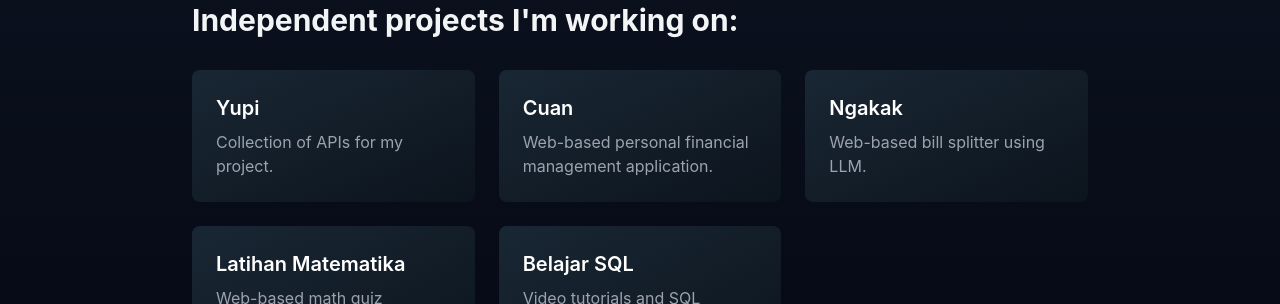
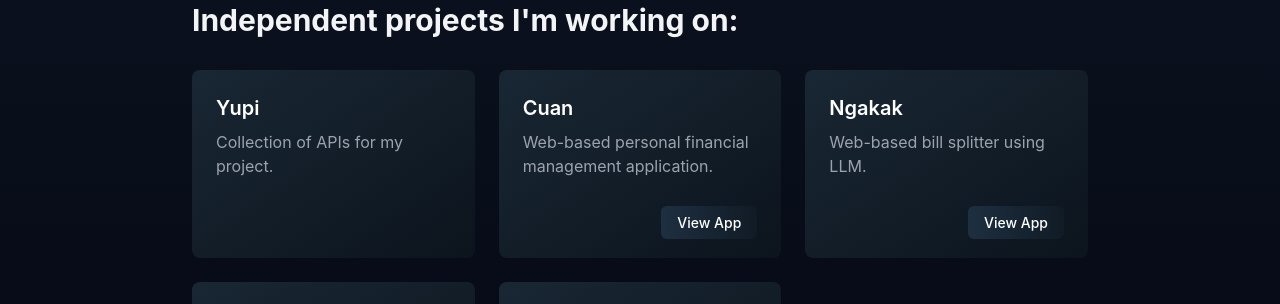
Before and after one commit to yudopr11/yulog, a React (Vite) app: page / in a window 1280 px wide. Shown: the part 496-800 px from the top of the page. Built offline with nearby package versions, Linux system fonts and the light colour scheme.

Commit message:
add cta in project card

```diff
--- a/src/components/Home.tsx
+++ b/src/components/Home.tsx
@@ -85,27 +85,29 @@ export default function Home() {
 
               <div className="grid grid-cols-1 md:grid-cols-3 gap-6">
                 <ProjectCard
-                  to="https://github.com/yudopr11/yupi"
+                  repoLink="https://github.com/yudopr11/yupi"
                   title="Yupi"
                   description="Collection of APIs for my project."
                 />
                 <ProjectCard
-                  to="https://github.com/yudopr11/cuan"
+                  repoLink="https://github.com/yudopr11/cuan"
+                  demoLink="https://cuan.yudopr.dev"
                   title="Cuan"
                   description="Web-based personal financial management application."
                 />
                 <ProjectCard
-                  to="https://github.com/yudopr11/ngakak"
+                  repoLink="https://github.com/yudopr11/ngakak"
+                  demoLink="https://ngakak.yudopr.dev"
                   title="Ngakak"
                   description="Web-based bill splitter using LLM."
                 />
                 <ProjectCard
-                  to="https://github.com/yudopr11/latihan-matematika"
+                  repoLink="https://github.com/yudopr11/latihan-matematika"
                   title="Latihan Matematika"
                   description="Web-based math quiz application for high school students."
                 />
                 <ProjectCard
-                  to="https://youtube.com/playlist?list=PLNxndFN0gO42oBYLVsXBrTsKW7aAPEbQP&si=l5crWKP-WnAFoKhr"
+                  repoLink="https://youtube.com/playlist?list=PLNxndFN0gO42oBYLVsXBrTsKW7aAPEbQP&si=l5crWKP-WnAFoKhr"
                   title="Belajar SQL"
                   description="Video tutorials and SQL exercises for beginners."
                 />
--- a/src/components/common/ProjectCard.tsx
+++ b/src/components/common/ProjectCard.tsx
@@ -1,26 +1,60 @@
 import { Link } from 'react-router-dom';
 
 // Reusable Project Card Component
-export default function ProjectCard({ to, title, description }: { to: string; title: string; description: string }) {
-  // Check if the link is external (starts with http:// or https://)
-  const isExternalLink = to.startsWith('http://') || to.startsWith('https://');
+export default function ProjectCard({
+  demoLink,
+  repoLink,
+  title,
+  description
+}: {
+  demoLink?: string;
+  repoLink?: string;
+  title: string;
+  description: string
+}) {
+  // Common styles for the card
+  const cardStyles = "p-6 bg-gradient-to-br from-[#192734] to-[#0c141d] hover:from-[#1e2f41] hover:to-[#101b25] rounded-lg transition-all duration-300 flex flex-col relative";
 
-  // Common styles for both internal and external links
-  const cardStyles = "p-6 bg-gradient-to-br from-[#192734] to-[#0c141d] hover:from-[#1e2f41] hover:to-[#101b25] rounded-lg transition-all duration-300 flex flex-col";
+  // Button styles for CTAs
+  const buttonStyles = "px-4 py-2 bg-gradient-to-r from-[#1e2f41] to-[#101b25] hover:from-[#283d52] hover:to-[#192838] rounded-md text-white text-sm font-medium transition-all duration-300";
 
-  // Render content inside both link types
+  // Create card content
   const cardContent = (
     <>
       <h3 className="text-xl font-semibold mb-2 text-white">{title}</h3>
-      <p className="text-gray-400">{description}</p>
+      <p className={`text-gray-400 ${demoLink ? 'mb-14' : 'mb-0'}`}>{description}</p>
+
+      {demoLink && (
+        <div className="absolute bottom-6 right-6">
+          {isExternalLink(demoLink) ? (
+            <a
+              href={demoLink}
+              target="_blank"
+              rel="noopener noreferrer"
+              onClick={(e) => e.stopPropagation()}
+              className={buttonStyles}
+            >
+              View App
+            </a>
+          ) : (
+            <Link
+              to={demoLink}
+              onClick={(e) => e.stopPropagation()}
+              className={buttonStyles}
+            >
+              View App
+            </Link>
+          )}
+        </div>
+      )}
     </>
   );
 
-  // For external links, use <a> tag with target="_blank"
-  if (isExternalLink) {
+  // If repo link exists, make the card clickable to the repo
+  if (repoLink) {
     return (
       <a
-        href={to}
+        href={repoLink}
         target="_blank"
         rel="noopener noreferrer"
         className={cardStyles}
@@ -30,13 +64,15 @@ export default function ProjectCard({ to, title, description }: { to: string; ti
     );
   }
 
-  // For internal links, use React Router's Link
+  // If only demo link exists, make card non-clickable
   return (
-    <Link
-      to={to}
-      className={cardStyles}
-    >
+    <div className={cardStyles}>
       {cardContent}
-    </Link>
+    </div>
   );
 }
+
+// Helper function to check if a link is external
+function isExternalLink(url: string): boolean {
+  return url.startsWith('http://') || url.startsWith('https://');
+}
```
